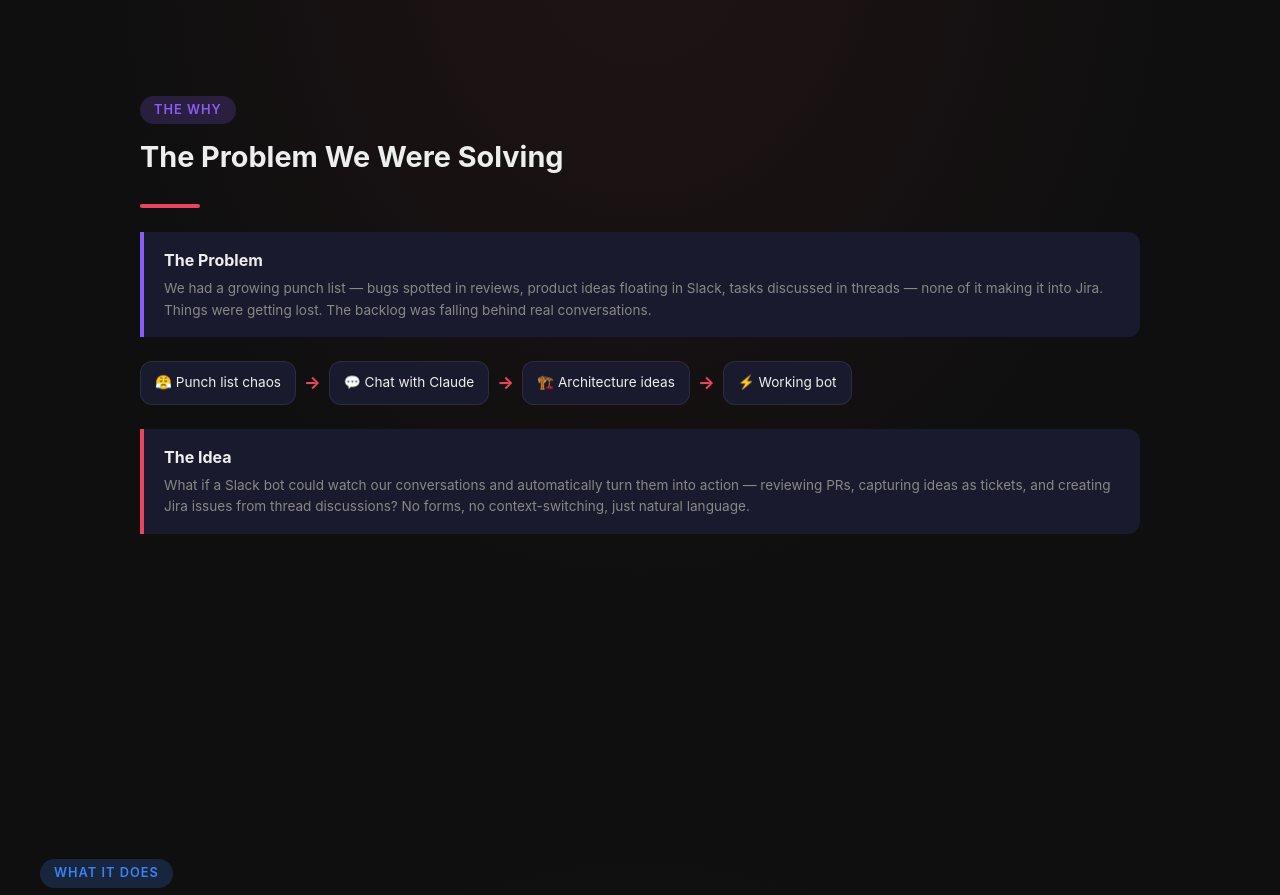
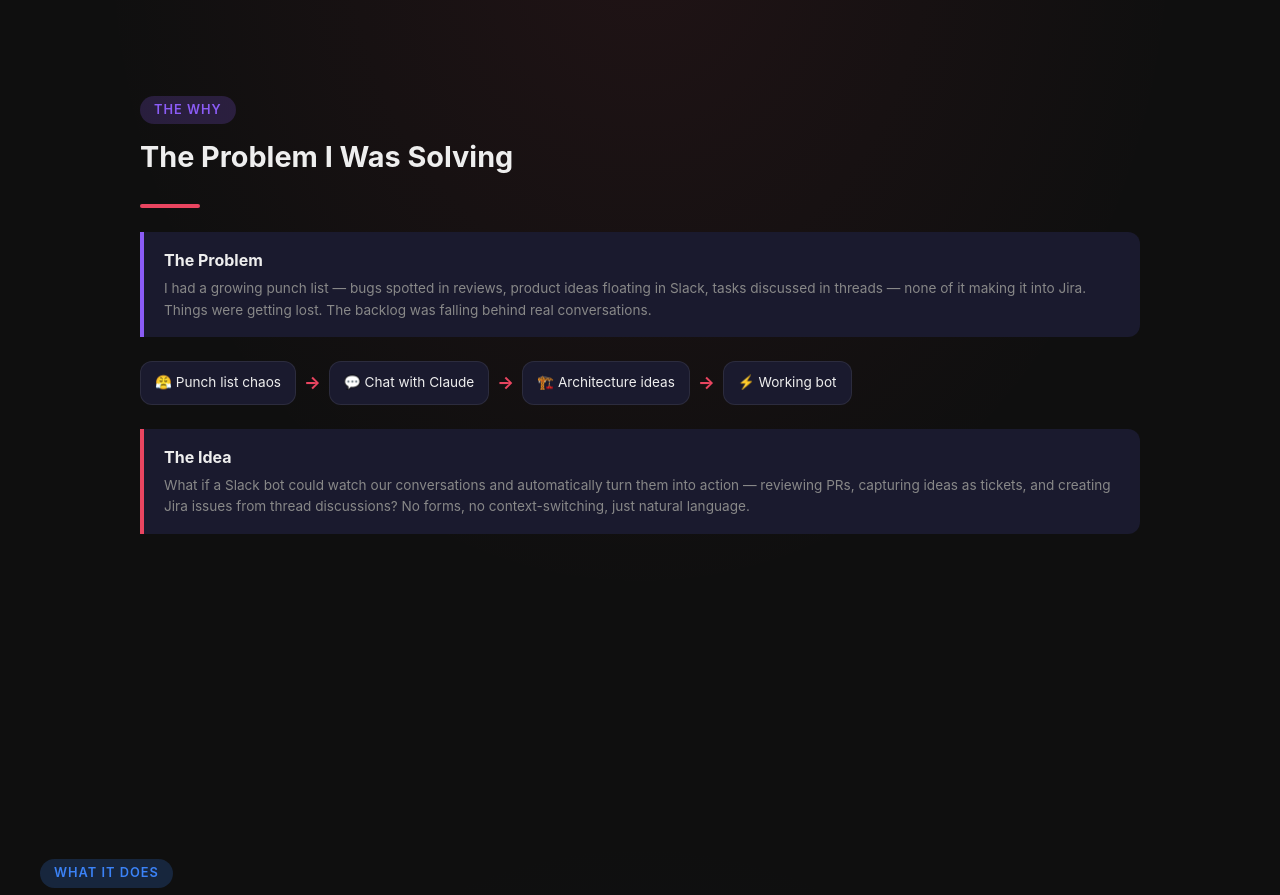
Before and after one commit to MMilovanovCG/claude-agent, a plain HTML site: page index.html in a window 1280 px wide. Shown: the part 880-1775 px from the top of the page. Drawn offline with Linux system fonts and the light colour scheme.

Commit message:
Fix wording: we -> I in problem statement
Co-Authored-By: Claude Opus 4.6 (1M context) <noreply@anthropic.com>

```diff
--- a/index.html
+++ b/index.html
@@ -543,12 +543,12 @@
 <section class="slide" id="the-why">
   <div class="content">
     <div class="badge badge-purple">The Why</div>
-    <h2>The Problem We Were Solving</h2>
+    <h2>The Problem I Was Solving</h2>
     <div class="divider"></div>
 
     <div class="scenario" style="border-left-color: var(--purple); margin-bottom: 24px;">
       <div class="scenario-title">The Problem</div>
-      <p>We had a growing punch list — bugs spotted in reviews, product ideas floating in Slack, tasks discussed in threads — none of it making it into Jira. Things were getting lost. The backlog was falling behind real conversations.</p>
+      <p>I had a growing punch list — bugs spotted in reviews, product ideas floating in Slack, tasks discussed in threads — none of it making it into Jira. Things were getting lost. The backlog was falling behind real conversations.</p>
     </div>
 
     <div class="flow">
```
